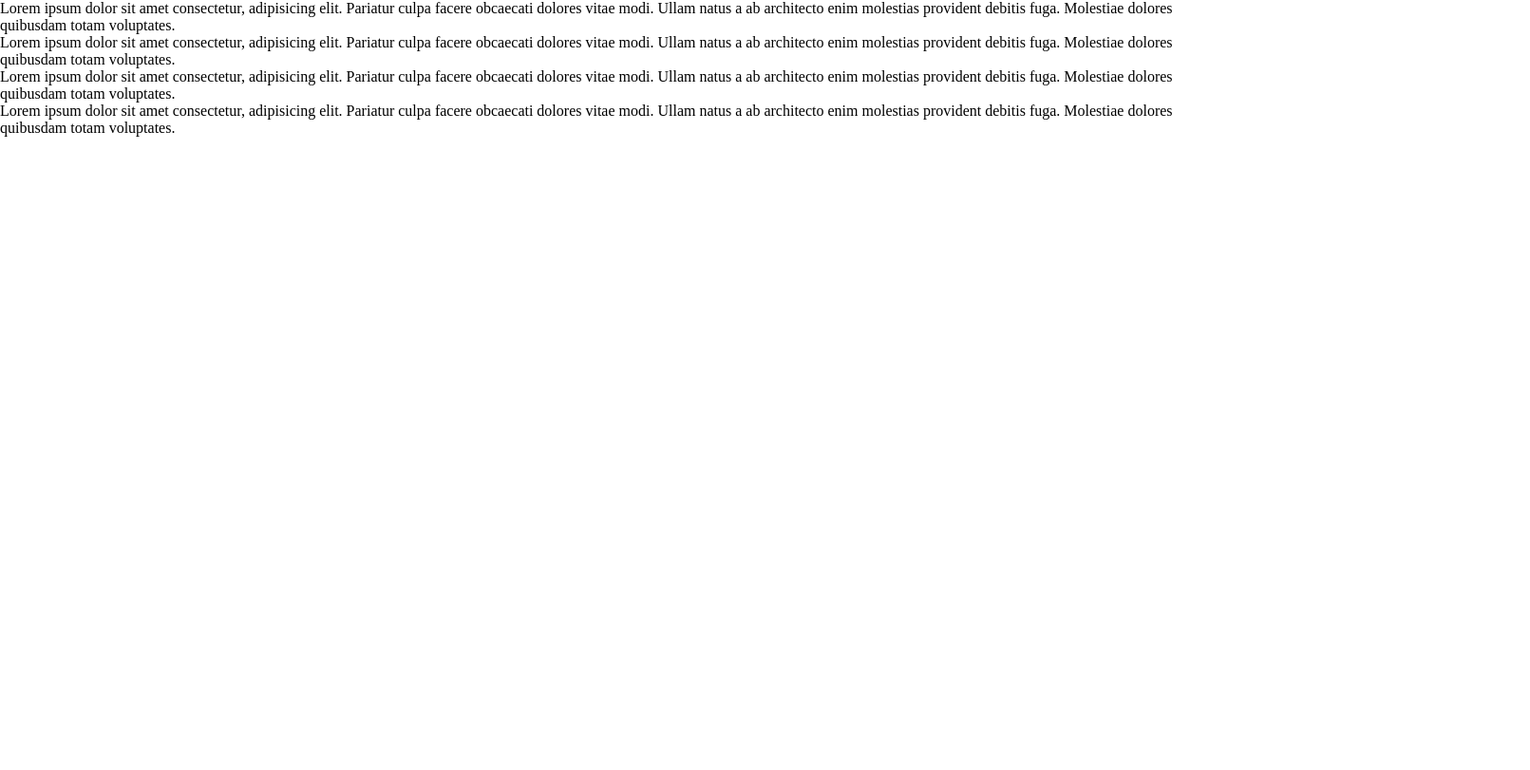
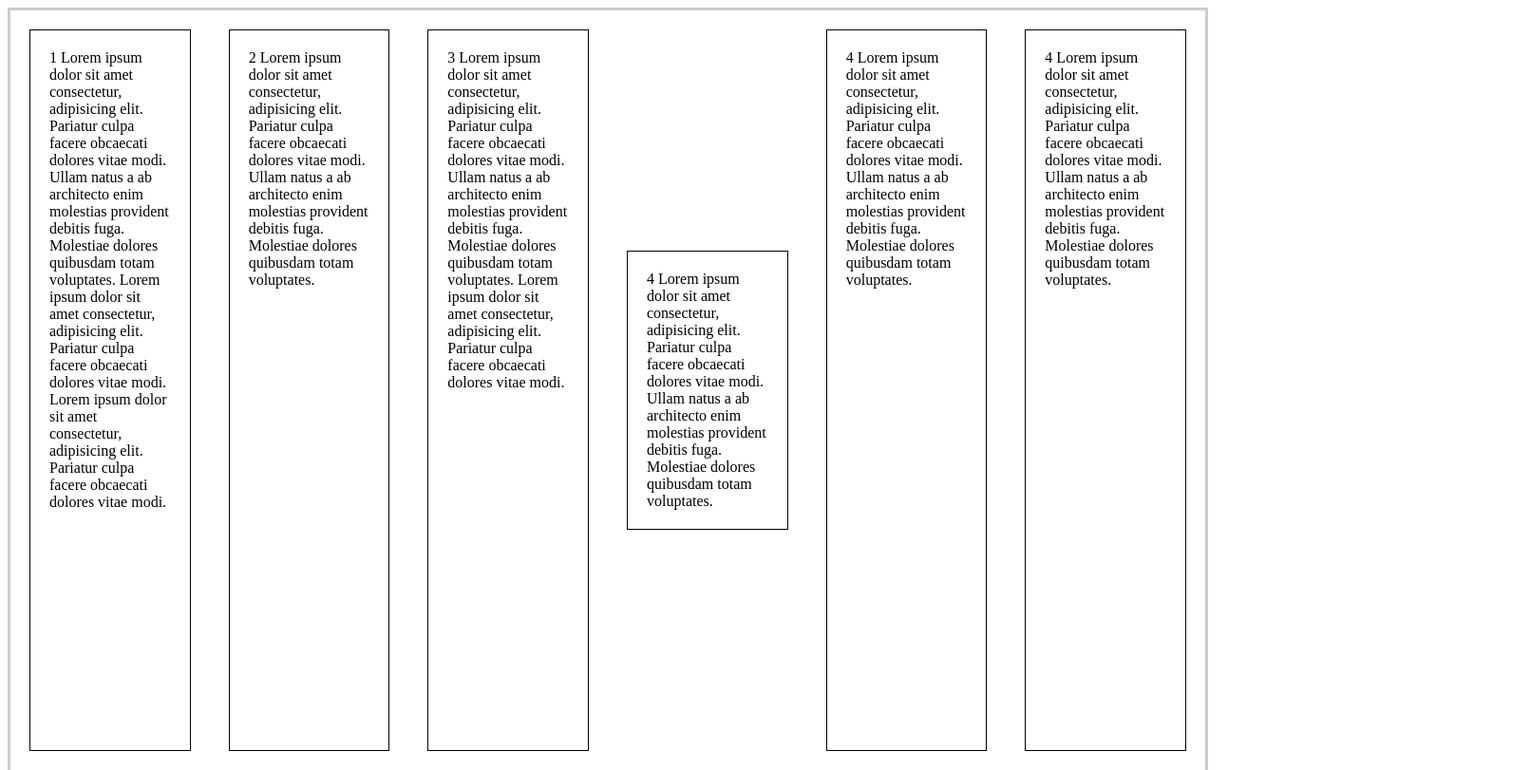
Before and after one commit to GenaV1/FE-102-Front-End-Gena-Vasilevskiy, a plain HTML site: page Flex/flex.html in a window 1280 px wide. Shown: the top 811 px of the page at 95% size, 1611 px wide, since content can reach past the window. Drawn offline with Linux system fonts and the light colour scheme.

Commit message:
add flex practic.

```diff
--- a/Flex/flex.html
+++ b/Flex/flex.html
@@ -1,5 +1,6 @@
 <!DOCTYPE html>
 <html lang="en">
+
 <head>
     <meta charset="UTF-8">
     <meta http-equiv="X-UA-Compatible" content="IE=edge">
@@ -7,14 +8,41 @@
     <title>Document</title>
     <link rel="stylesheet" href="styles/flex.css">
 </head>
+
 <body>
     <div class="box">
-        <div class="text">Lorem ipsum dolor sit amet consectetur, adipisicing elit. Pariatur culpa facere obcaecati dolores vitae modi. Ullam natus a ab architecto enim molestias provident debitis fuga. Molestiae dolores quibusdam totam voluptates.</div>
-        <div class="text">Lorem ipsum dolor sit amet consectetur, adipisicing elit. Pariatur culpa facere obcaecati dolores vitae modi. Ullam natus a ab architecto enim molestias provident debitis fuga. Molestiae dolores quibusdam totam voluptates.</div>
-        <div class="text">Lorem ipsum dolor sit amet consectetur, adipisicing elit. Pariatur culpa facere obcaecati dolores vitae modi. Ullam natus a ab architecto enim molestias provident debitis fuga. Molestiae dolores quibusdam totam voluptates.</div>
-        <div class="text">Lorem ipsum dolor sit amet consectetur, adipisicing elit. Pariatur culpa facere obcaecati dolores vitae modi. Ullam natus a ab architecto enim molestias provident debitis fuga. Molestiae dolores quibusdam totam voluptates.</div>
+        <div class="text">1 Lorem ipsum dolor sit amet consectetur, adipisicing elit. Pariatur culpa facere obcaecati
+            dolores vitae modi. Ullam natus a ab architecto enim molestias provident debitis fuga. Molestiae dolores
+            quibusdam totam voluptates.
+            Lorem ipsum dolor sit amet consectetur, adipisicing elit. Pariatur culpa facere obcaecati dolores vitae
+            modi.
+            Lorem ipsum dolor sit amet consectetur, adipisicing elit. Pariatur culpa facere obcaecati dolores vitae
+            modi.
+        </div>
+        <div class="text">2 Lorem ipsum dolor sit amet consectetur, adipisicing elit. Pariatur culpa facere obcaecati
+            dolores vitae modi. Ullam natus a ab architecto enim molestias provident debitis fuga. Molestiae dolores
+            quibusdam totam voluptates.</div>
+        <div class="text">3 Lorem ipsum dolor sit amet consectetur, adipisicing elit. Pariatur culpa facere obcaecati
+            dolores vitae modi. Ullam natus a ab architecto enim molestias provident debitis fuga. Molestiae dolores
+            quibusdam totam voluptates.
+            Lorem ipsum dolor sit amet consectetur, adipisicing elit. Pariatur culpa facere obcaecati dolores vitae
+            modi.
+        </div>
+        <div class="text text-4">4 Lorem ipsum dolor sit amet consectetur, adipisicing elit. Pariatur culpa facere obcaecati
+            dolores vitae modi. Ullam natus a ab architecto enim molestias provident debitis fuga. Molestiae dolores
+            quibusdam totam voluptates.</div>
+            <div class="text">4 Lorem ipsum dolor sit amet consectetur, adipisicing elit. Pariatur culpa facere obcaecati
+                dolores vitae modi. Ullam natus a ab architecto enim molestias provident debitis fuga. Molestiae dolores
+                quibusdam totam voluptates.</div>
+                <div class="text">4 Lorem ipsum dolor sit amet consectetur, adipisicing elit. Pariatur culpa facere obcaecati
+                    dolores vitae modi. Ullam natus a ab architecto enim molestias provident debitis fuga. Molestiae dolores
+                    quibusdam totam voluptates.</div>
+    </div>
+    <div class="box">
+        <img src="/Flex/image/cat1.jpeg" alt="cat1">
+        <img src="/Flex/image/cat2.jpg" alt="cat2">
     </div>
 
+</body>
 
-</body>
 </html>
--- a/Flex/styles/flex.css
+++ b/Flex/styles/flex.css
@@ -1,5 +1,31 @@
-*{
+/* *{
     margin: 0;
     padding: 0;
     box-sizing: border-box;
+} */
+.text {
+    padding: 20px;
+    margin: 20px;
+    border: 1px solid #000;
+    width: 300px;
 }
+
+img {
+    padding: 20px;
+}
+
+.box {
+    margin-bottom: 50px;
+    border: 3px solid #ccc;
+    height: 800px;
+
+
+
+
+    display: flex;
+
+}
+
+.text-4 {
+    align-self: center;
+}
```
